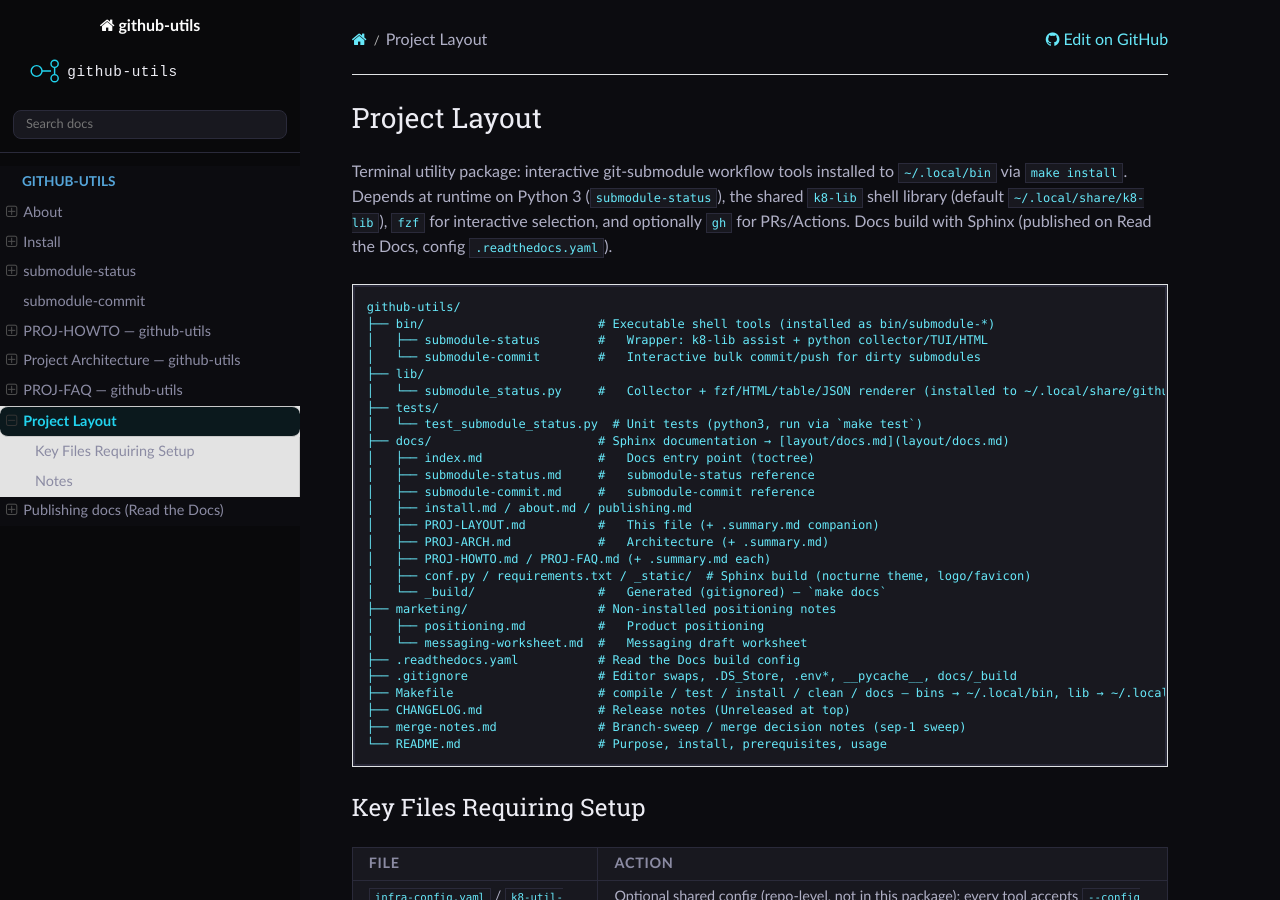
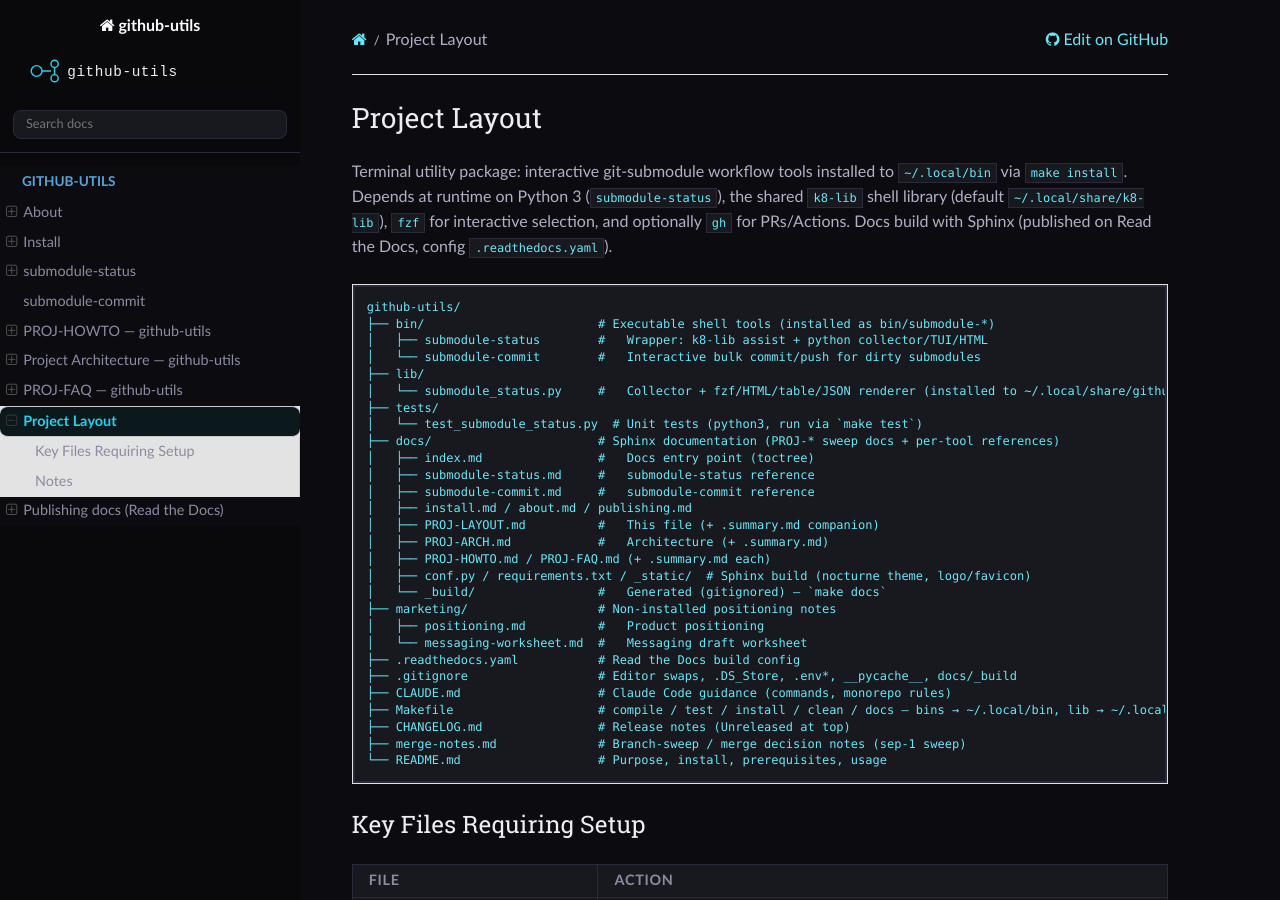
Before and after one commit to the-robot-lives/github-tools, a Sphinx documentation site: the page built from docs/PROJ-LAYOUT.md, in a window 1280 px wide and 900 px high. Built offline with Sphinx 7.4.7 and the Read the Docs theme 3.1.0, drawn with Linux system fonts in a browser that asks for light colours.

Commit message:
docs: layout/schema/arch doc sweep (layout→schema→arch)
- PROJ-LAYOUT(.summary): fix dangling layout/docs.md link, add CLAUDE.md to tree
- PROJ-SCHEMA: cross-reference PROJ-LAYOUT.md (claims verified vs source: CACHE_SCHEMA=1, TTL 90s, env vars)
- PROJ-ARCH: cross-reference PROJ-SCHEMA.md (all flow/flag claims verified vs source)
- track CLAUDE.md (agent guidance)

Co-Authored-By: Loom <loom@therobotlives.com>

```diff
--- a/docs/PROJ-LAYOUT.md
+++ b/docs/PROJ-LAYOUT.md
@@ -15,7 +15,7 @@
 │   └── submodule_status.py     #   Collector + fzf/HTML/table/JSON renderer (installed to ~/.local/share/github-utils/)
 ├── tests/
 │   └── test_submodule_status.py  # Unit tests (python3, run via `make test`)
-├── docs/                       # Sphinx documentation → [layout/docs.md](layout/docs.md)
+├── docs/                       # Sphinx documentation (PROJ-* sweep docs + per-tool references)
 │   ├── index.md                #   Docs entry point (toctree)
 │   ├── submodule-status.md     #   submodule-status reference
 │   ├── submodule-commit.md     #   submodule-commit reference
@@ -30,6 +30,7 @@
 │   └── messaging-worksheet.md  #   Messaging draft worksheet
 ├── .readthedocs.yaml           # Read the Docs build config
 ├── .gitignore                  # Editor swaps, .DS_Store, .env*, __pycache__, docs/_build
+├── CLAUDE.md                   # Claude Code guidance (commands, monorepo rules)
 ├── Makefile                    # compile / test / install / clean / docs — bins → ~/.local/bin, lib → ~/.local/share/github-utils
 ├── CHANGELOG.md                # Release notes (Unreleased at top)
 ├── merge-notes.md              # Branch-sweep / merge decision notes (sep-1 sweep)
```
Also changed, not shown: CLAUDE.md (added, +21 -0 lines), docs/PROJ-ARCH.md (+2 -0 lines), docs/PROJ-LAYOUT.summary.md (+2 -1 lines), docs/PROJ-SCHEMA.md (+3 -0 lines).
